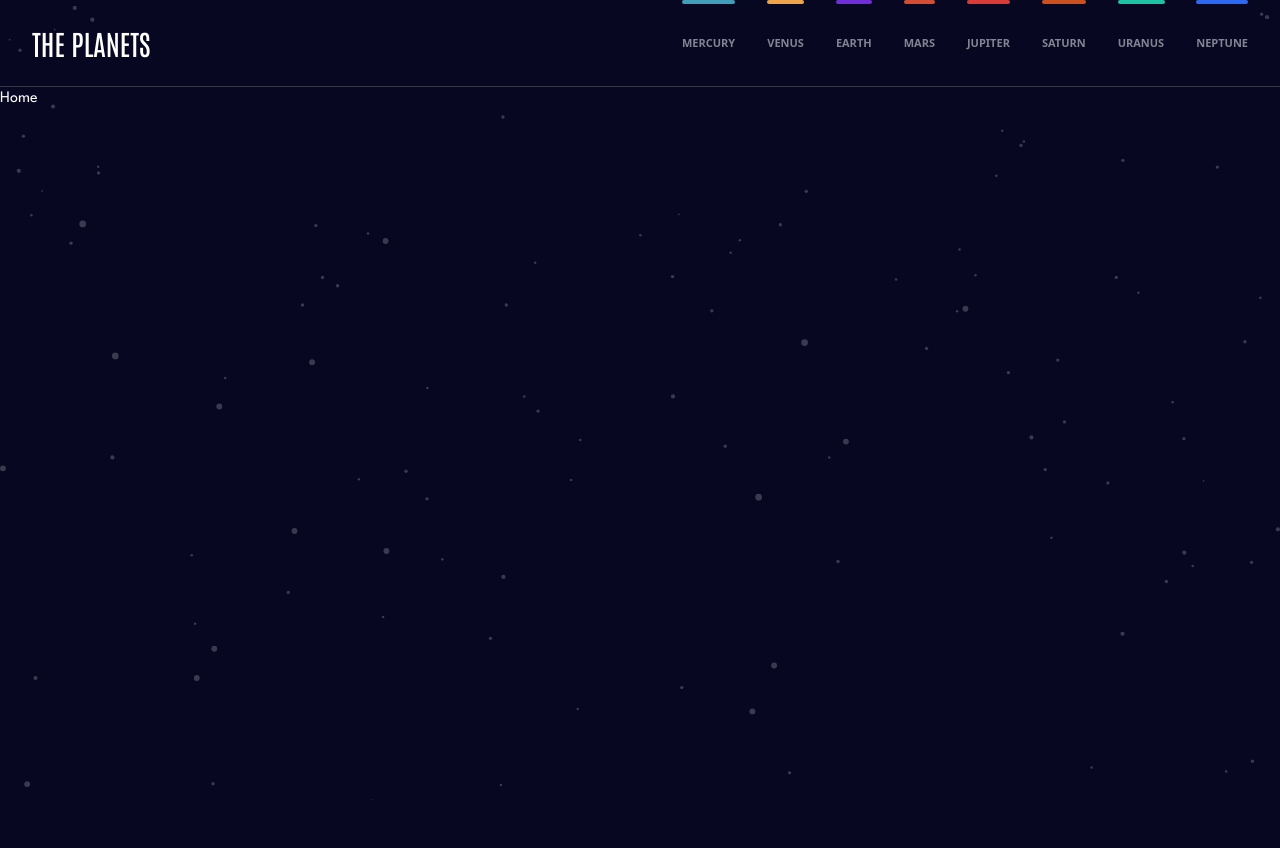
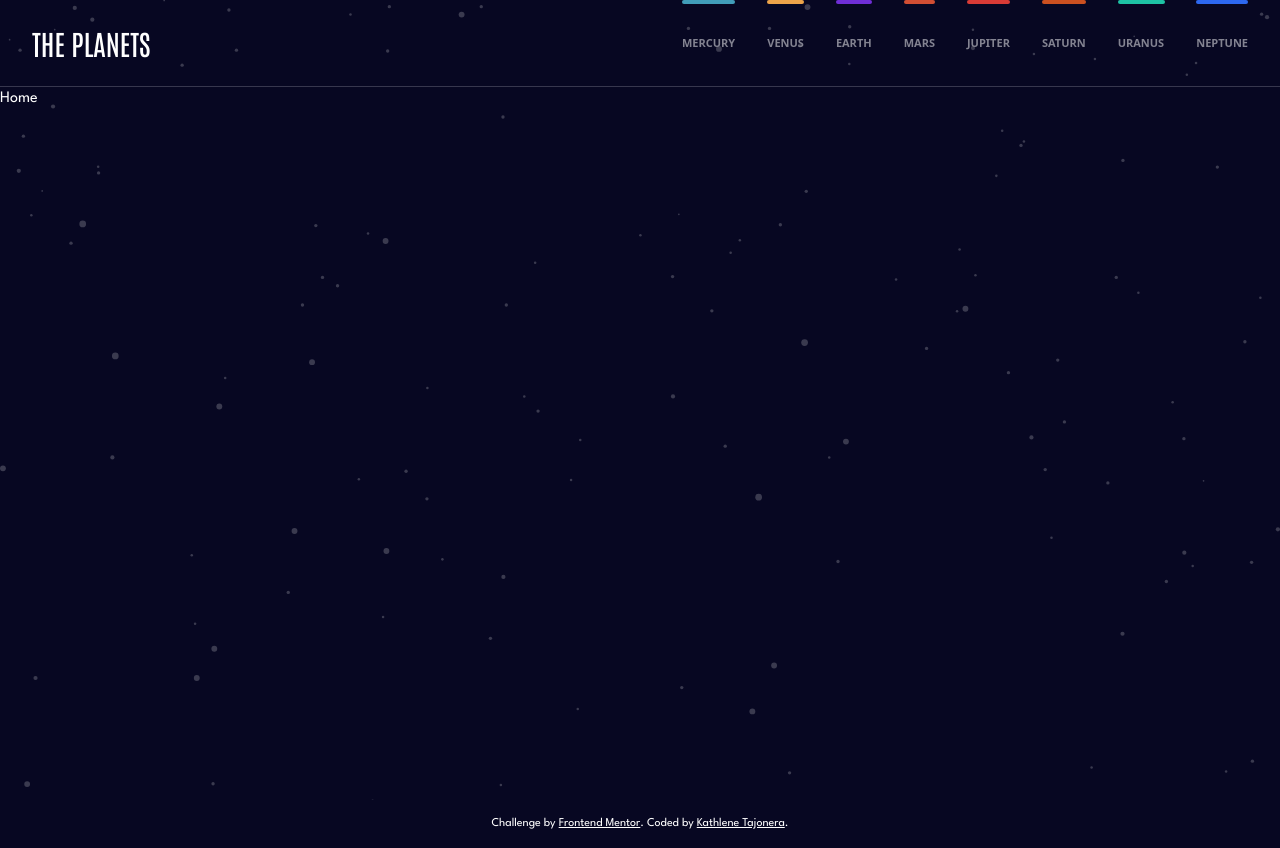
Before and after one commit to kathlenetajonera/planets-fact-site, a Next.js app: page / in a window 1280 px wide. Before the commit the page ends 800 px from the top, so only its background shows below. Built offline with nearby package versions, Linux system fonts and the light colour scheme.

Commit message:
added attribution

```diff
--- /dev/null
+++ b/src/_components/Attribution/index.tsx
@@ -0,0 +1,25 @@
+const Attribution = () => {
+    return (
+        <p className="py-4 text-white text-xs text-center bg-dark-blue">
+            Challenge by{' '}
+            <a
+                href="https://www.frontendmentor.io?ref=challenge"
+                target="_blank"
+                className="underline"
+            >
+                Frontend Mentor
+            </a>
+            . Coded by{' '}
+            <a
+                href="https://github.com/kathlenetajonera"
+                className="underline"
+                target="_blank"
+            >
+                Kathlene&nbsp;Tajonera
+            </a>
+            .
+        </p>
+    );
+};
+
+export default Attribution;
--- a/src/_components/Header/NavList/index.tsx
+++ b/src/_components/Header/NavList/index.tsx
@@ -10,7 +10,7 @@ const NavList = ({ isNavOpen }: Props) => {
                     ? 'opacity-1 pointer-events-auto'
                     : 'opacity-0 pointer-events-none'
             } transition-opacity duration-300
-            sm:relative sm:top-0 sm:h-8 sm:flex sm:justify-between sm:w-full sm:mt-10
+            sm:bg-transparent sm:relative sm:top-0 sm:h-8 sm:flex sm:justify-between sm:w-full sm:mt-10
             xl:mt-0 xl:flex-1 xl:justify-end xl:h-full`}
         >
             {data.map(({ id, label }) => (
--- a/src/_components/Header/index.tsx
+++ b/src/_components/Header/index.tsx
@@ -12,16 +12,18 @@ const Header = () => {
     const [isNavOpen, setIsNavOpen] = useState(false);
 
     useEffect(() => {
-        if (isTablet) {
-            setIsNavOpen(true);
-        }
+        if (isTablet) setIsNavOpen(true);
     }, [isTablet]);
 
     useEffect(() => {
-        if (isMobile) {
-            setIsNavOpen(false);
-        }
+        if (isMobile) setIsNavOpen(false);
     }, [pathname, isMobile]);
+
+    useEffect(() => {
+        isMobile
+            ? (document.body.style.overflow = isNavOpen ? 'hidden' : 'auto')
+            : (document.body.style.overflow = 'auto');
+    }, [isMobile, isNavOpen]);
 
     return (
         <nav
--- a/src/app/layout.tsx
+++ b/src/app/layout.tsx
@@ -1,6 +1,7 @@
 import type { Metadata } from 'next';
 import { antonio, league_spartan } from './fonts';
 import Header from '@/_components/Header';
+import Attribution from '@/_components/Attribution';
 import './globals.css';
 
 export const metadata: Metadata = {
@@ -23,6 +24,7 @@ export default function RootLayout({
                     <Header />
                     {children}
                 </div>
+                <Attribution />
             </body>
         </html>
     );
```
